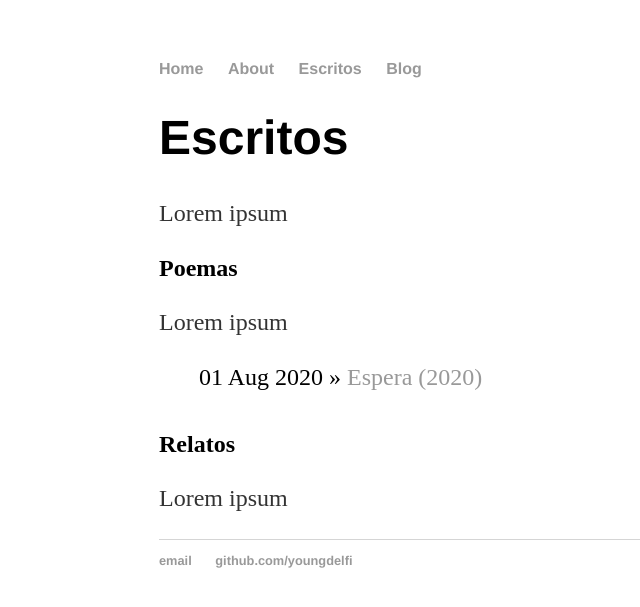
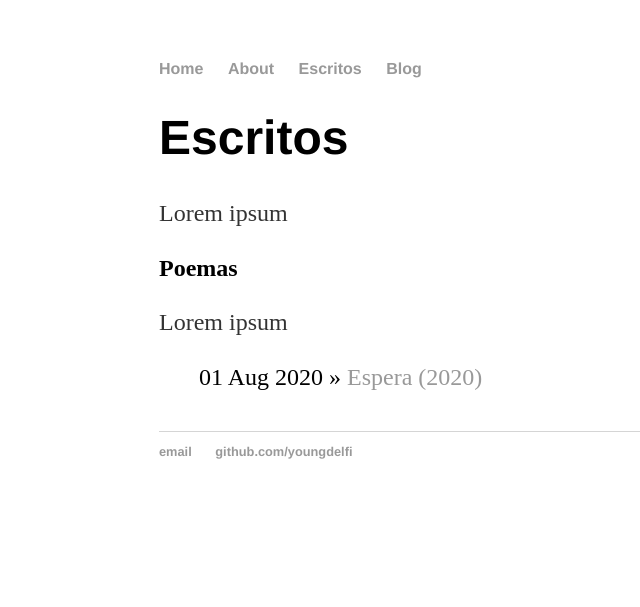
Before and after one commit to youngdelfi/youngdelfi.github.io, a Jekyll site: the page built from escritos/index.html, in a window 1280 px wide. Shown: the top 607 px of the page, without its empty margins (33-673 px from the left). Built offline with Jekyll 4.4.1, drawn with Linux system fonts in a browser that asks for light colours.

Commit message:
Update index.html

```diff
--- a/escritos/index.html
+++ b/escritos/index.html
@@ -12,5 +12,3 @@ title: Escritos
 	    		<li><span>{{ post.date | date_to_string }}</span> » <a href="{{ post.url }}" title="{{ post.title }}">{{ post.title }}</a></li>
 		{% endfor %}
 	</ul>
-<h2>Relatos</h2>
-<p>Lorem ipsum</p>
```
